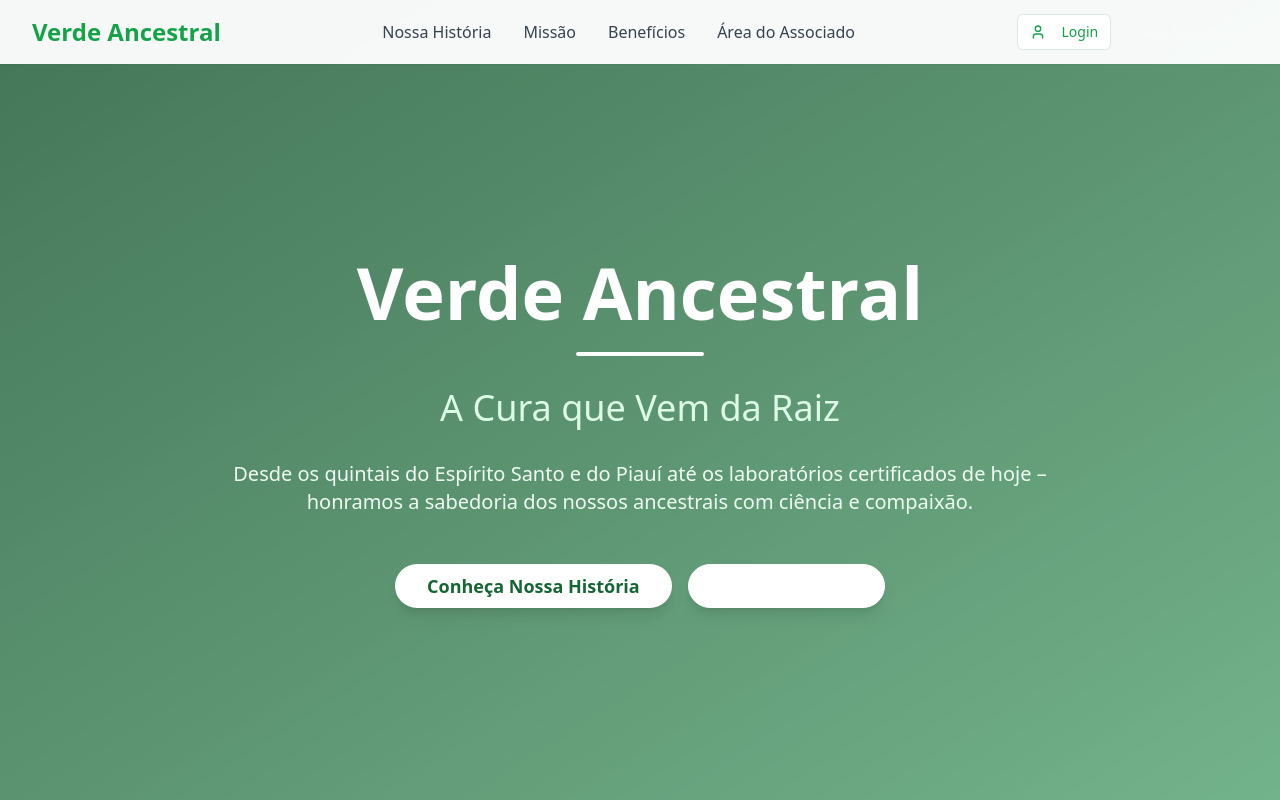
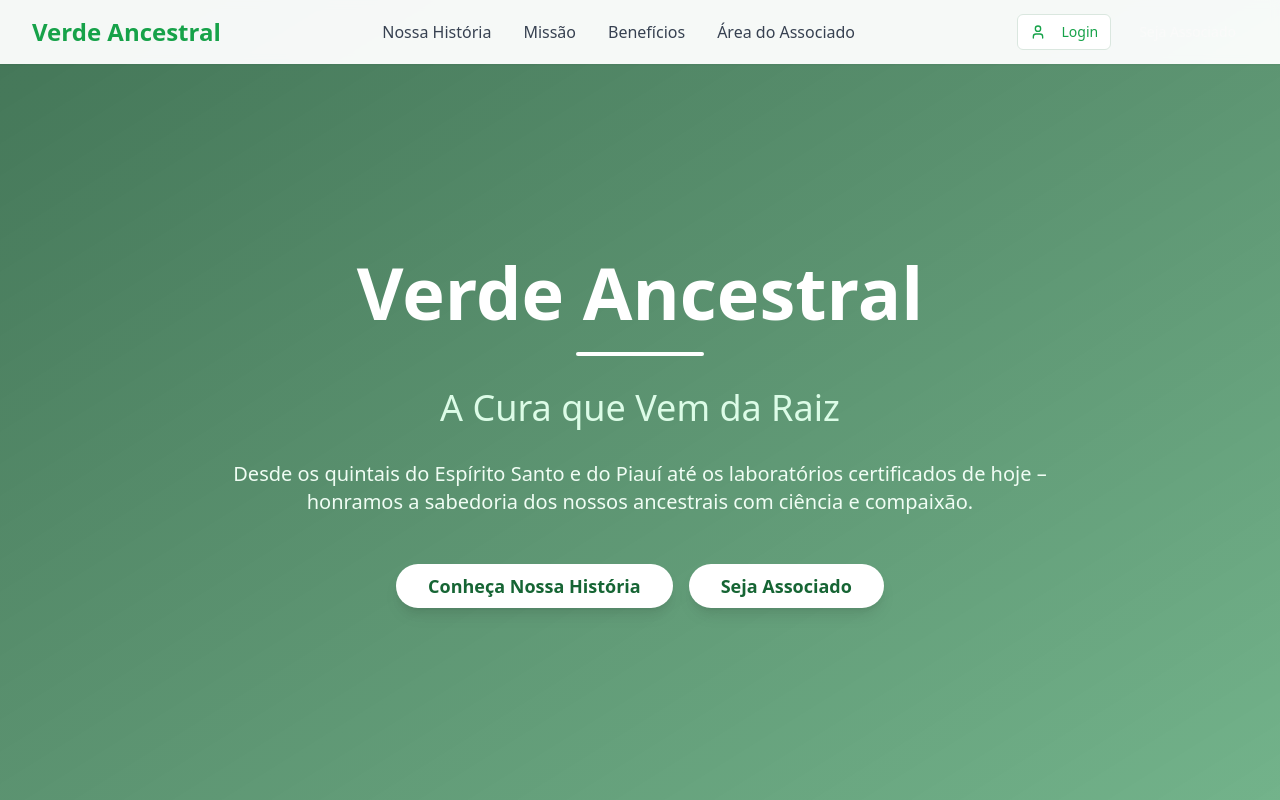
Before and after one commit to nelsinhololx/verde-raiz-cura, a React (Vite) app: page / in a window 1280 px wide. Shown: the top 800 px of the page. Built offline with nearby package versions, Linux system fonts and the light colour scheme.

Commit message:
Fix: Style "Seja Associado" button
Update the "Seja Associado" button on the HeroSection to match the style of the "Conheça Nossa História" button.

```diff
--- a/src/components/HeroSection.tsx
+++ b/src/components/HeroSection.tsx
@@ -1,5 +1,6 @@
 
 import { Button } from "@/components/ui/button";
+import { Link } from "react-router-dom";
 
 const HeroSection = () => {
   return (
@@ -36,19 +37,22 @@ const HeroSection = () => {
 
         <div className="animate-fade-in-up" style={{ animationDelay: '0.6s' }}>
           <div className="flex flex-col sm:flex-row gap-4 justify-center">
+            <Link to="/#historia">
               <Button
                 size="lg"
                 className="bg-white text-green-800 hover:bg-green-50 px-8 py-4 text-lg font-semibold rounded-full shadow-lg hover:shadow-xl transition-all duration-300 transform hover:scale-105"
               >
                 Conheça Nossa História
               </Button>
+            </Link>
+            <Link to="/associados">
               <Button
                 size="lg"
-              variant="outline"
-              className="border-white text-white hover:bg-white hover:text-green-800 px-8 py-4 text-lg font-semibold rounded-full shadow-lg transition-all duration-300"
+                className="bg-white text-green-800 hover:bg-green-50 px-8 py-4 text-lg font-semibold rounded-full shadow-lg hover:shadow-xl transition-all duration-300 transform hover:scale-105"
               >
                 Seja Associado
               </Button>
+            </Link>
           </div>
         </div>
       </div>
```
Lines whose indentation alone changed are shown as unchanged.
